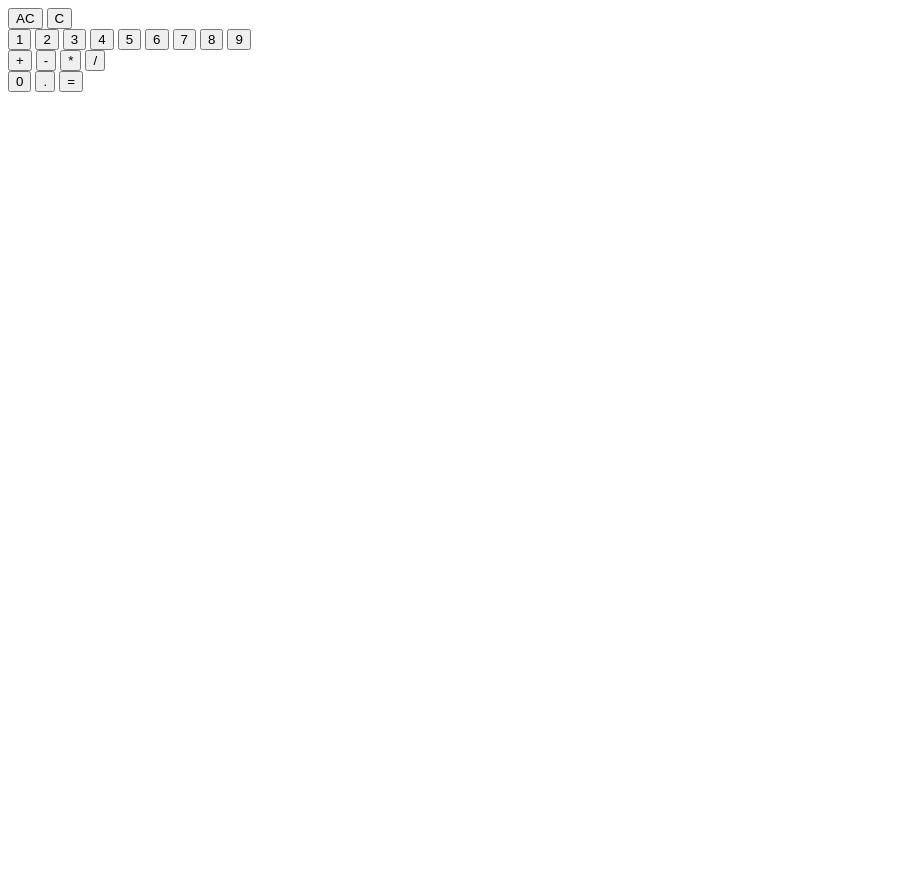
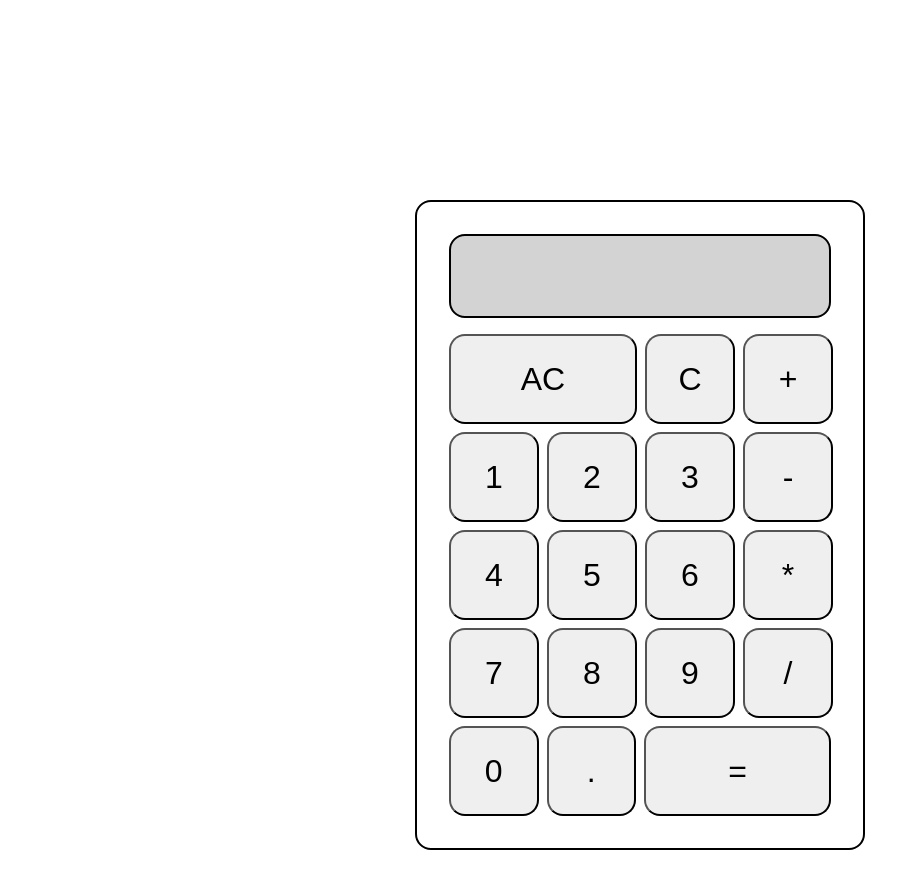
Before and after one commit to vanikkanen/odin-calculator, a plain HTML site: page index.html in a window 1280 px wide. Shown: the whole page, without its empty margins (0-920 px from the left). Before the commit the page ends 800 px from the top, so only its background shows below. Drawn offline with Linux system fonts and the light colour scheme.

Commit message:
Add styling to the calculator ui

```diff
--- a/index.html
+++ b/index.html
@@ -10,31 +10,37 @@
 <body>
     <div class="calculator-container">
         <div class="calculator-display"></div>
+        <div class="calculator-buttons">
+            <div class="calculator-middle-container">
+                <div class="calculator-left-buttons">
                     <div class="remove-buttons">
-            <button class="all-clear-button">AC</button>
-            <button class="clear-button">C</button>
+                        <button class="all-clear-button wide-button">AC</button>
+                        <button class="clear-button thin-button">C</button>
                     </div>
                     <div class="calculator-numpad">
-            <button class="numpad">1</button>
-            <button class="numpad">2</button>
-            <button class="numpad">3</button>
-            <button class="numpad">4</button>
-            <button class="numpad">5</button>
-            <button class="numpad">6</button>
-            <button class="numpad">7</button>
-            <button class="numpad">8</button>
-            <button class="numpad">9</button>
+                        <button class="numpad thin-button">1</button>
+                        <button class="numpad thin-button">2</button>
+                        <button class="numpad thin-button">3</button>
+                        <button class="numpad thin-button">4</button>
+                        <button class="numpad thin-button">5</button>
+                        <button class="numpad thin-button">6</button>
+                        <button class="numpad thin-button">7</button>
+                        <button class="numpad thin-button">8</button>
+                        <button class="numpad thin-button">9</button>
+                    </div>
                 </div>
                 <div class="calculator-operators">
-            <button class="operator">+</button>
-            <button class="operator">-</button>
-            <button class="operator">*</button>
-            <button class="operator">/</button>
+                    <button class="operator thin-button">+</button>
+                    <button class="operator thin-button">-</button>
+                    <button class="operator thin-button">*</button>
+                    <button class="operator thin-button">/</button>
+                </div>
             </div>
             <div class="bottom-row">
-            <button class="numpad">0</button>
-            <button class="decimal-button">.</button>
-            <button class="eval-button">=</button>
+                <button class="numpad thin-button">0</button>
+                <button class="decimal-button thin-button">.</button>
+                <button class="eval-button wide-button">=</button>
+            </div>
         </div>
     </div>
 </body>
--- a/styles.css
+++ b/styles.css
@@ -0,0 +1,95 @@
+body {
+    display: flex;
+    justify-content: center;
+    align-content: center;
+    margin: 200px;
+}
+
+.calculator-container {
+    display: flex;
+    flex-direction: column;
+    gap: 16px;
+
+    box-sizing: border-box;
+    border: 2px solid black;
+    width: 450px;
+    height: 650px;
+    padding: 32px;
+    border-radius: 16px;
+
+}
+
+.calculator-display {
+    display: flex;
+    align-items: center;
+    justify-content: flex-end;
+    flex: 1 0 0;
+
+    box-sizing: border-box;
+    background-color: lightgray;
+    border: 2px solid black;
+    height: 96px;
+    border-radius: 16px;
+    padding: 16px;
+
+    font-size: 36px;
+}
+
+.calculator-buttons {
+    display: flex;
+    flex: 1;
+    gap: 8px;
+    flex-direction: column;
+}
+
+button {
+    border-radius: 16px;
+    height: 90px;
+    font-size: 32px;
+}
+
+.thin-button {
+    width: 90px;
+}
+
+.wide-button {
+    width: 188px;
+}
+
+.calculator-middle-container {
+    display: flex;
+    flex: 1;
+    gap: 8px
+}
+
+.calculator-left-buttons {
+    display: flex;
+    flex-direction: column;
+    gap: 8px;
+}
+
+.remove-buttons {
+    flex: 1;
+    display: flex;
+    gap: 8px;
+}
+
+.calculator-numpad {
+    flex: 1;
+    display: flex;
+    flex-wrap: wrap;
+    gap: 8px;
+}
+
+.calculator-operators {
+    flex: 1;
+    display: flex;
+    flex-direction: column;
+    gap: 8px;
+}
+
+.bottom-row {
+    flex: 1;
+    display: flex;
+    gap: 8px;
+}
```
Lines whose indentation alone changed are shown as unchanged.
